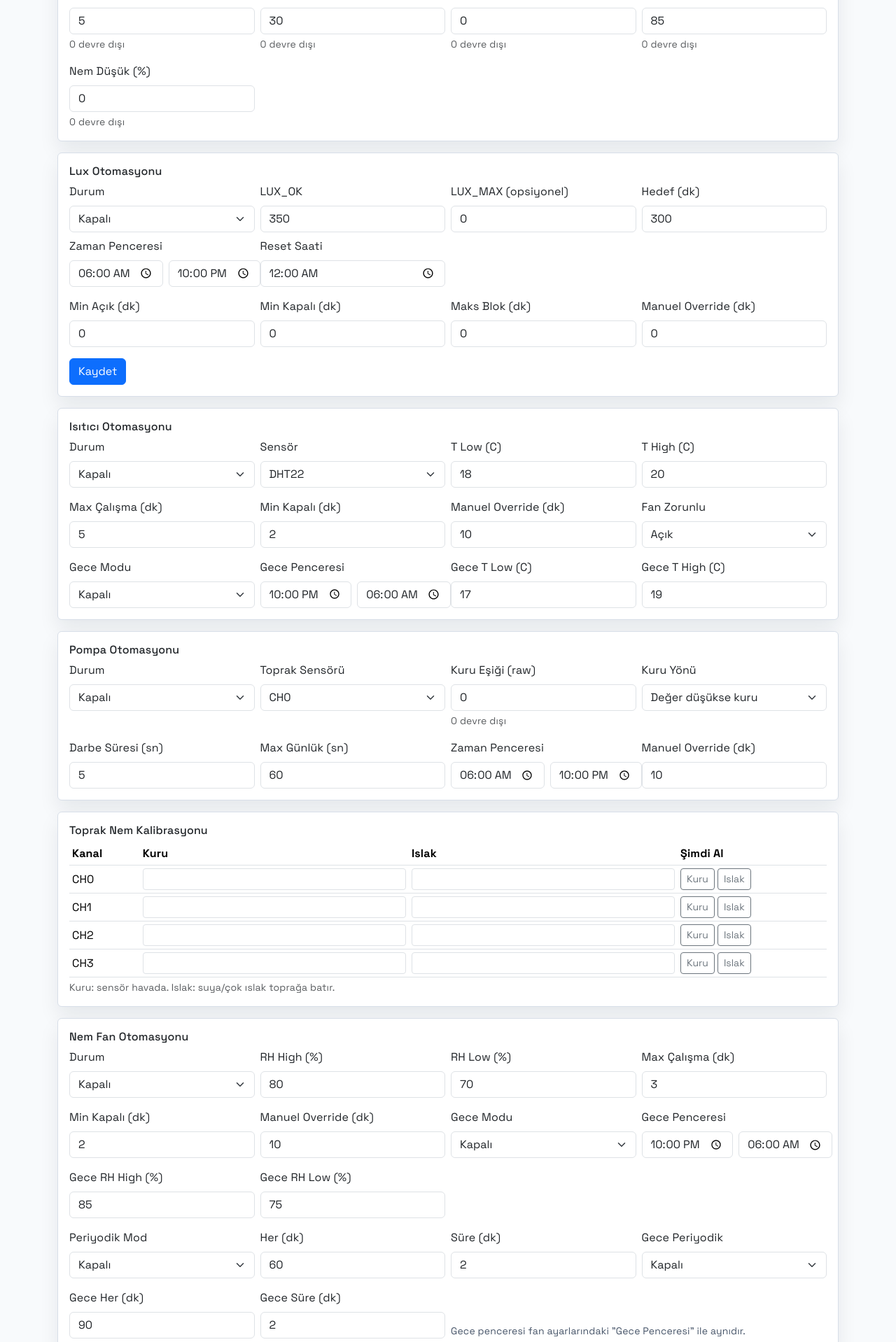
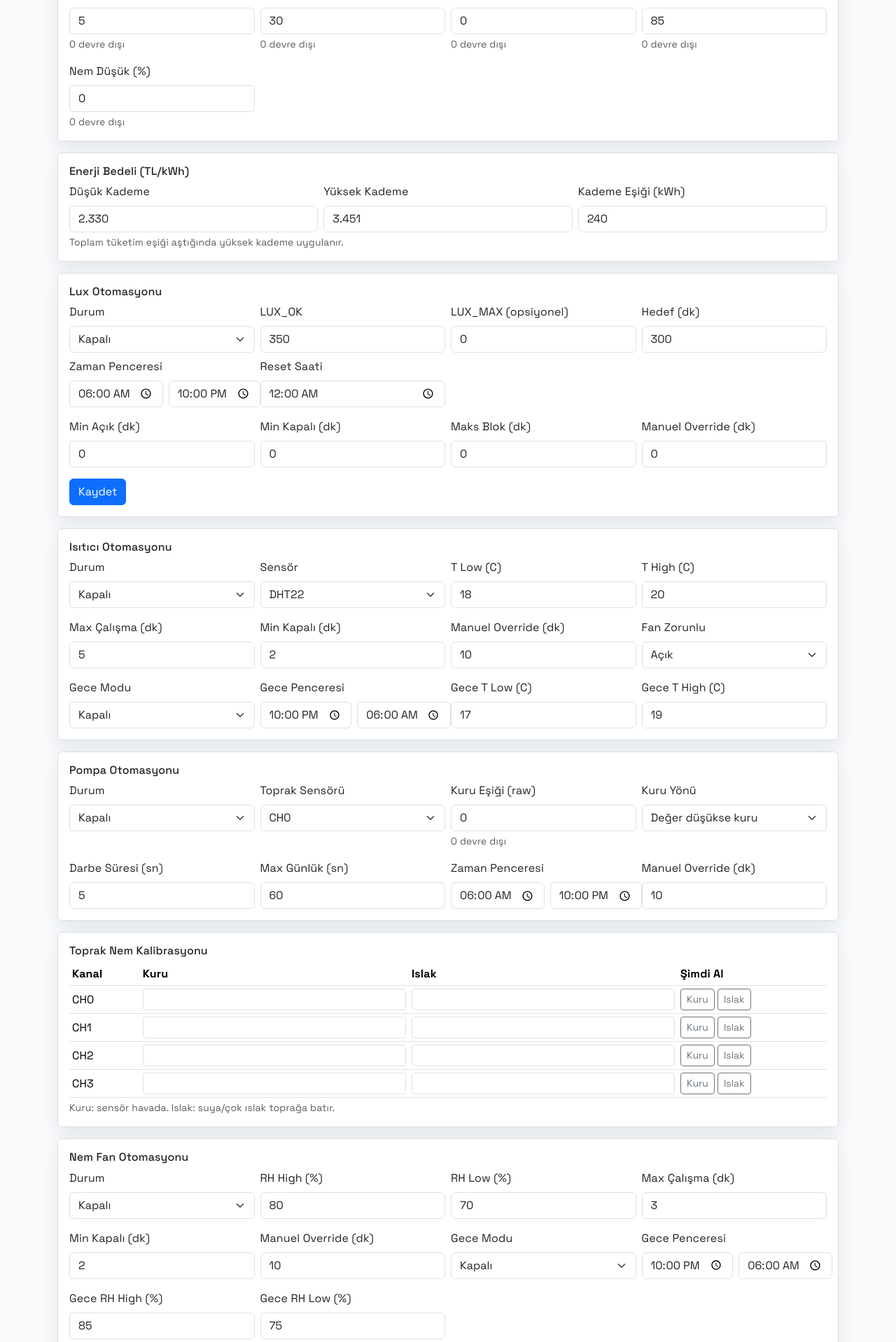
Before and after one commit to sahinseyfi/sera, a Flask app: page /settings in a window 1280 px wide. Shown: the part 990-2908 px from the top of the page at 70% size. Run offline with Flask 3, Linux system fonts and the light colour scheme; data that the repository does not hold is empty.

Commit message:
Add hardware sensors config and energy cost

```diff
--- a/app.py
+++ b/app.py
@@ -21,6 +21,7 @@
 TEST_PANEL_DIR = BASE_DIR / "sera_panel"
 DATA_DIR.mkdir(exist_ok=True)
 CHANNEL_CONFIG_PATH = CONFIG_DIR / "channels.json"
+SENSORS_CONFIG_PATH = CONFIG_DIR / "sensors.json"
 DB_PATH = DATA_DIR / "sera.db"
 SENSOR_CSV_LOG_DIR = DATA_DIR / "sensor_logs"
 
@@ -32,6 +33,9 @@
     "pump_cooldown_seconds": 60,
     "heater_max_seconds": 300,
     "heater_cutoff_temp": 30,
+    "energy_kwh_low": 2.330,
+    "energy_kwh_high": 3.451,
+    "energy_kwh_threshold": 240,
 }
 DEFAULT_ALERTS = {
     "sensor_offline_minutes": 5,
@@ -263,7 +267,13 @@
         self.dht22_history: Deque[Tuple[float, float, float]] = deque()
         self.dht22_sensor = None
         self.ads_channels: List[Any] = []
+        self.config: Dict[str, Any] = {}
         # optional hardware libs
+        self._init_hardware()
+
+    def reload_config(self, config: Dict[str, Any]) -> None:
+        with self.lock:
+            self.config = dict(config)
         self._init_hardware()
 
     def _init_hardware(self) -> None:
@@ -273,6 +283,8 @@
         self.bus = None
         if self.simulation:
             return
+        config = dict(sensors_config)
+        config.update(self.config or {})
         try:
             import Adafruit_DHT  # type: ignore
 
@@ -283,7 +295,7 @@
             import adafruit_dht  # type: ignore
             import board  # type: ignore
 
-            gpio_pin = int(os.getenv("DHT22_GPIO", "17"))
+            gpio_pin = int(config.get("dht22_gpio", 17))
             pin_name = f"D{gpio_pin}"
             pin = getattr(board, pin_name, board.D17)
             self.dht22_sensor = adafruit_dht.DHT22(pin, use_pulseio=False)
@@ -307,8 +319,13 @@
             from adafruit_ads1x15.ads1115 import ADS1115  # type: ignore
             from adafruit_ads1x15.analog_in import AnalogIn  # type: ignore
 
+            addr_raw = config.get("ads1115_addr", "0x48")
+            try:
+                ads_addr = int(str(addr_raw), 0)
+            except Exception:
+                ads_addr = 0x48
             i2c = busio.I2C(board.SCL, board.SDA)
-            self.ads_adafruit = ADS1115(i2c, address=0x48)
+            self.ads_adafruit = ADS1115(i2c, address=ads_addr)
             self.ads_adafruit.gain = 1
             self.ads_channels = [
                 AnalogIn(self.ads_adafruit, 0),
@@ -401,7 +418,7 @@
                 "ts": time.time(),
                 "status": "unavailable",
             }
-        gpio_pin = int(os.getenv("DHT22_GPIO", "17"))
+        gpio_pin = int(self.config.get("dht22_gpio", 17) if self.config else sensors_config.get("dht22_gpio", 17))
         humidity, temperature = self.dht.read_retry(self.dht.DHT22, gpio_pin)
         return {
             "temperature": temperature,
@@ -411,6 +428,10 @@
         }
 
     def _read_ds18b20(self) -> Dict[str, Any]:
+        config = dict(sensors_config)
+        config.update(self.config or {})
+        if not config.get("ds18b20_enabled", True):
+            return {"temperature": None, "ts": time.time(), "status": "disabled"}
         if self.simulation:
             return {
                 "temperature": round(random.uniform(16, 25), 1),
@@ -439,7 +460,9 @@
                 "ts": time.time(),
                 "status": "simulated" if self.simulation else "unavailable",
             }
-        addr_env = os.getenv("BH1750_ADDR", "0x23")
+        config = dict(sensors_config)
+        config.update(self.config or {})
+        addr_env = str(config.get("bh1750_addr", "0x23"))
         try:
             primary_addr = int(addr_env, 0)
         except Exception:
@@ -474,12 +497,19 @@
                 "ts": time.time(),
                 "status": "simulated" if self.simulation else "unavailable",
             }
+        config = dict(sensors_config)
+        config.update(self.config or {})
+        addr_raw = config.get("ads1115_addr", "0x48")
+        try:
+            ads_addr = int(str(addr_raw), 0)
+        except Exception:
+            ads_addr = 0x48
         if self.bus:
             try:
-                ch0 = self._read_ads1115_raw(self.bus, 0)
-                ch1 = self._read_ads1115_raw(self.bus, 1)
-                ch2 = self._read_ads1115_raw(self.bus, 2)
-                ch3 = self._read_ads1115_raw(self.bus, 3)
+                ch0 = self._read_ads1115_raw(self.bus, ads_addr, 0)
+                ch1 = self._read_ads1115_raw(self.bus, ads_addr, 1)
+                ch2 = self._read_ads1115_raw(self.bus, ads_addr, 2)
+                ch3 = self._read_ads1115_raw(self.bus, ads_addr, 3)
                 return {
                     "ch0": ch0,
                     "ch1": ch1,
@@ -540,7 +570,7 @@
             }
 
     @staticmethod
-    def _read_ads1115_raw(bus: Any, channel: int) -> Optional[int]:
+    def _read_ads1115_raw(bus: Any, addr: int, channel: int) -> Optional[int]:
         if channel not in (0, 1, 2, 3):
             raise ValueError("ADS1115 channel must be 0-3")
         mux = 0x4 + channel
@@ -552,9 +582,9 @@
             | (0x4 << 5)  # 128 SPS
             | 0x0003  # disable comparator
         )
-        bus.write_i2c_block_data(0x48, 0x01, [(config >> 8) & 0xFF, config & 0xFF])
+        bus.write_i2c_block_data(addr, 0x01, [(config >> 8) & 0xFF, config & 0xFF])
         time.sleep(0.008)
-        data = bus.read_i2c_block_data(0x48, 0x00, 2)
+        data = bus.read_i2c_block_data(addr, 0x00, 2)
         raw = (data[0] << 8) | data[1]
         if raw & 0x8000:
             raw -= 1 << 16
@@ -1468,7 +1498,30 @@
     return normalize(default_channels)
 
 
+def load_sensors_config() -> Dict[str, Any]:
+    defaults = {
+        "dht22_gpio": int(os.getenv("DHT22_GPIO", "17")),
+        "bh1750_addr": os.getenv("BH1750_ADDR", "0x23"),
+        "ads1115_addr": "0x48",
+        "ds18b20_enabled": True,
+    }
+    if SENSORS_CONFIG_PATH.exists():
+        try:
+            with SENSORS_CONFIG_PATH.open() as f:
+                data = json.load(f)
+            merged = dict(defaults)
+            merged.update(data or {})
+            return merged
+        except Exception:
+            return defaults
+    CONFIG_DIR.mkdir(exist_ok=True)
+    with SENSORS_CONFIG_PATH.open("w") as f:
+        json.dump(defaults, f, indent=2)
+    return defaults
+
+
 channel_config = load_channel_config()
+sensors_config = load_sensors_config()
 actuator_manager = ActuatorManager(backend, channel_config)
 sensor_manager = SensorManager()
 automation_engine = AutomationEngine(actuator_manager, sensor_manager)
@@ -1751,6 +1804,24 @@
         if quantity < 0:
             quantity = 0
         return power, quantity
+
+    def cost_try(total_wh: float) -> Dict[str, float]:
+        limits = app_state.limits
+        low = _coerce_float(limits.get("energy_kwh_low")) or 0.0
+        high = _coerce_float(limits.get("energy_kwh_high")) or 0.0
+        threshold = _coerce_float(limits.get("energy_kwh_threshold")) or 0.0
+        total_kwh = max(0.0, total_wh / 1000.0)
+        if threshold <= 0 or high <= 0:
+            return {"total_kwh": round(total_kwh, 3), "cost_try": round(total_kwh * low, 2)}
+        low_kwh = min(total_kwh, threshold)
+        high_kwh = max(0.0, total_kwh - threshold)
+        cost = (low_kwh * low) + (high_kwh * high)
+        return {
+            "total_kwh": round(total_kwh, 3),
+            "cost_try": round(cost, 2),
+            "low_kwh": round(low_kwh, 3),
+            "high_kwh": round(high_kwh, 3),
+        }
 
     windows = {
         "window_24h": "-24 hours",
@@ -1803,6 +1874,7 @@
         summary[key] = {
             "total_wh": round(total_wh, 3),
             "channels": channels,
+            **cost_try(total_wh),
         }
     conn.close()
     return summary
@@ -2745,12 +2817,14 @@
             "automation": automation_engine.config,
             "alerts_config": app_state.get_alerts_config(),
             "safe_mode": app_state.safe_mode,
+            "sensors": sensors_config,
         })
     payload = request.get_json(force=True, silent=True) or {}
     channels = payload.get("channels")
     limits = payload.get("limits")
     automation = payload.get("automation")
     alerts_config = payload.get("alerts")
+    sensors_payload = payload.get("sensors")
     safe_mode = payload.get("safe_mode")
     if channels:
         CONFIG_DIR.mkdir(exist_ok=True)
@@ -2763,6 +2837,12 @@
         automation_engine.config.update(automation)
     if alerts_config:
         app_state.update_alerts(alerts_config)
+    if sensors_payload:
+        CONFIG_DIR.mkdir(exist_ok=True)
+        sensors_config.update(sensors_payload)
+        with SENSORS_CONFIG_PATH.open("w") as f:
+            json.dump(sensors_config, f, indent=2)
+        sensor_manager.reload_config(sensors_config)
     if safe_mode is not None:
         app_state.toggle_safe_mode(bool(safe_mode))
     actuator_manager.set_all_off("config_update")
--- /dev/null
+++ b/config/sensors.json
@@ -0,0 +1,6 @@
+{
+  "dht22_gpio": 17,
+  "bh1750_addr": "0x23",
+  "ads1115_addr": "0x48",
+  "ds18b20_enabled": true
+}
--- a/static/main.js
+++ b/static/main.js
@@ -76,6 +76,13 @@
   if (Number.isNaN(value)) return '--';
   if (value >= 1000) return `${(value / 1000).toFixed(2)} kWh`;
   return `${value.toFixed(1)} Wh`;
+}
+
+function formatCurrencyTry(value) {
+  if (value === null || value === undefined) return '--';
+  const num = Number(value);
+  if (Number.isNaN(num)) return '--';
+  return `${num.toFixed(2)} TL`;
 }
 
 function minutesRemaining(untilTs) {
@@ -439,6 +446,10 @@
   const energyTotal7 = document.getElementById('energyTotal7d');
   if (energyTotal24) energyTotal24.textContent = formatEnergy(energy24.total_wh ?? 0);
   if (energyTotal7) energyTotal7.textContent = formatEnergy(energy7d.total_wh ?? 0);
+  const energyCost24 = document.getElementById('energyCost24h');
+  const energyCost7 = document.getElementById('energyCost7d');
+  if (energyCost24) energyCost24.textContent = formatCurrencyTry(energy24.cost_try ?? null);
+  if (energyCost7) energyCost7.textContent = formatCurrencyTry(energy7d.cost_try ?? null);
   const renderEnergyList = (containerId, channels) => {
     const wrap = document.getElementById(containerId);
     if (!wrap) return;
@@ -1023,6 +1034,9 @@
       pump_cooldown_seconds: parseInt(document.getElementById('pumpCooldown').value, 10),
       heater_max_seconds: parseInt(document.getElementById('heaterMax').value, 10),
       heater_cutoff_temp: heaterCutoff,
+      energy_kwh_low: parseFloat(document.getElementById('energyKwhLow').value),
+      energy_kwh_high: parseFloat(document.getElementById('energyKwhHigh').value),
+      energy_kwh_threshold: parseFloat(document.getElementById('energyKwhThreshold').value),
     },
     automation: {
       enabled: document.getElementById('autoEnabled').value === 'true',
@@ -1100,6 +1114,9 @@
   document.getElementById('pumpCooldown').value = limits.pump_cooldown_seconds ?? 60;
   document.getElementById('heaterMax').value = limits.heater_max_seconds ?? 300;
   document.getElementById('heaterCutoff').value = limits.heater_cutoff_temp ?? 30;
+  document.getElementById('energyKwhLow').value = limits.energy_kwh_low ?? 2.330;
+  document.getElementById('energyKwhHigh').value = limits.energy_kwh_high ?? 3.451;
+  document.getElementById('energyKwhThreshold').value = limits.energy_kwh_threshold ?? 240;
   const auto = data.automation || {};
   document.getElementById('autoEnabled').value = auto.enabled ? 'true' : 'false';
   document.getElementById('luxOk').value = auto.lux_ok ?? 350;
@@ -1242,6 +1259,7 @@
   if (refreshBtn) refreshBtn.onclick = poll;
   const saveBtn = document.getElementById('saveHardware');
   if (saveBtn) saveBtn.onclick = saveHardware;
+  fetchHardwareConfig();
 };
 
 window.renderHardware = function(data) {
@@ -1268,6 +1286,7 @@
   ];
   channels.forEach(ch => {
     const tr = document.createElement('tr');
+    const totalPower = (Number(ch.power_w || 0) * Number(ch.quantity || 1)) || 0;
     const roleSelect = `
       <select class="form-select form-select-sm" data-field="role">
         ${roleOptions.map(opt => `<option value="${opt.value}" ${opt.value === ch.role ? 'selected' : ''}>${opt.label}</option>`).join('')}
@@ -1281,6 +1300,7 @@
       <td><input class="form-control form-control-sm" data-field="description" value="${ch.description}"></td>
       <td><input class="form-control form-control-sm" data-field="power_w" type="number" step="0.1" value="${ch.power_w ?? ''}"></td>
       <td><input class="form-control form-control-sm" data-field="quantity" type="number" step="1" value="${ch.quantity ?? 1}"></td>
+      <td class="small text-secondary">${totalPower.toFixed(1)} W</td>
       <td><input class="form-control form-control-sm" data-field="voltage_v" type="number" step="0.1" value="${ch.voltage_v ?? ''}"></td>
       <td><input class="form-control form-control-sm" data-field="notes" value="${ch.notes ?? ''}"></td>`;
     body.appendChild(tr);
@@ -1321,8 +1341,38 @@
   fetch('/api/config', {
     method: 'POST',
     headers: adminHeaders(),
-    body: JSON.stringify({ channels }),
+    body: JSON.stringify({ channels, sensors: collectSensorSettings() }),
   }).then(r => r.json()).then(() => poll());
+}
+
+function fetchHardwareConfig() {
+  fetch('/api/config', { headers: adminHeaders() })
+    .then(r => r.json())
+    .then(data => {
+      const sensors = data.sensors || {};
+      const dht = document.getElementById('sensorDhtGpio');
+      const bh = document.getElementById('sensorBhAddr');
+      const ads = document.getElementById('sensorAdsAddr');
+      const ds = document.getElementById('sensorDsEnabled');
+      if (dht) dht.value = sensors.dht22_gpio ?? 17;
+      if (bh) bh.value = sensors.bh1750_addr ?? '0x23';
+      if (ads) ads.value = sensors.ads1115_addr ?? '0x48';
+      if (ds) ds.value = sensors.ds18b20_enabled === false ? 'false' : 'true';
+    })
+    .catch(() => {});
+}
+
+function collectSensorSettings() {
+  const dht = document.getElementById('sensorDhtGpio');
+  const bh = document.getElementById('sensorBhAddr');
+  const ads = document.getElementById('sensorAdsAddr');
+  const ds = document.getElementById('sensorDsEnabled');
+  return {
+    dht22_gpio: dht ? parseInt(dht.value || '17', 10) : 17,
+    bh1750_addr: bh ? bh.value.trim() || '0x23' : '0x23',
+    ads1115_addr: ads ? ads.value.trim() || '0x48' : '0x48',
+    ds18b20_enabled: ds ? ds.value === 'true' : true,
+  };
 }
 
 function fmtMaybe(value, digits) {
--- a/templates/settings.html
+++ b/templates/settings.html
@@ -101,6 +101,25 @@
       <div class="form-text">0 devre dışı</div>
     </div>
   </div>
+</div></div>
+
+<div class="card mt-3"><div class="card-body">
+  <h6>Enerji Bedeli (TL/kWh)</h6>
+  <div class="row g-2">
+    <div class="col-md-4">
+      <label class="form-label">Düşük Kademe</label>
+      <input class="form-control" id="energyKwhLow" type="number" step="0.001" value="2.330">
+    </div>
+    <div class="col-md-4">
+      <label class="form-label">Yüksek Kademe</label>
+      <input class="form-control" id="energyKwhHigh" type="number" step="0.001" value="3.451">
+    </div>
+    <div class="col-md-4">
+      <label class="form-label">Kademe Eşiği (kWh)</label>
+      <input class="form-control" id="energyKwhThreshold" type="number" step="1" value="240">
+    </div>
+  </div>
+  <div class="form-text">Toplam tüketim eşiği aştığında yüksek kademe uygulanır.</div>
 </div></div>
 
 <div class="card mt-3"><div class="card-body">
```
Also changed, not shown: templates/dashboard.html (+8 -0 lines), templates/hardware.html (+27 -0 lines).
